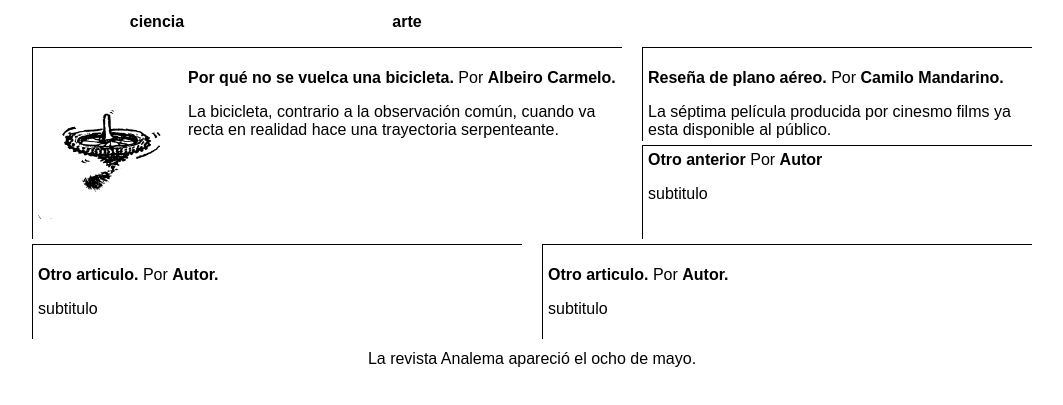
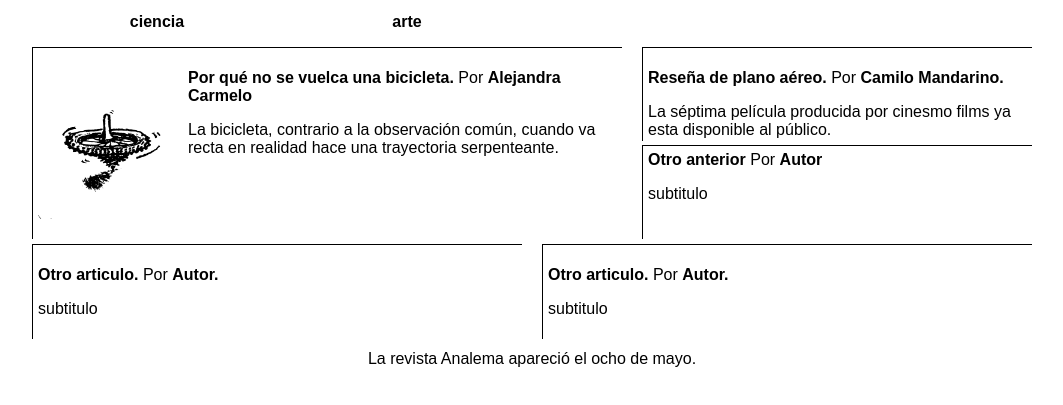
Before and after one commit to neocentrica/revista-analema, a plain HTML site: page index.html in a window 1280 px wide. Shown: the part 127-532 px from the top of the page, without its empty margins (108-1171 px from the left). Drawn offline with Linux system fonts and the light colour scheme.

Commit message:
Update index.html

```diff
--- a/index.html
+++ b/index.html
@@ -30,7 +30,7 @@
 <main>
 <div id="newer">
             <div id="pqvb" class="principal">
-            <p><a class="articulo" href="articulos/sci/pqvb.html"><img class="img" src="img/tromposinfondo.png" alt="giróscopio">Por qué no se vuelca una bicicleta.</a> Por <a class="autor" href="autores/ac.html">Albeiro Carmelo.</a></p>
+            <p><a class="articulo" href="articulos/sci/pqvb.html"><img class="img" src="img/tromposinfondo.png" alt="giróscopio">Por qué no se vuelca una bicicleta.</a> Por <a class="autor" href="autores/ac.html">Alejandra Carmelo</a></p>
             <p>La bicicleta, contrario a la observación común, cuando va recta en realidad hace una trayectoria serpenteante.</p>
         </div>
         <div id="rpa" class="seg">
```
